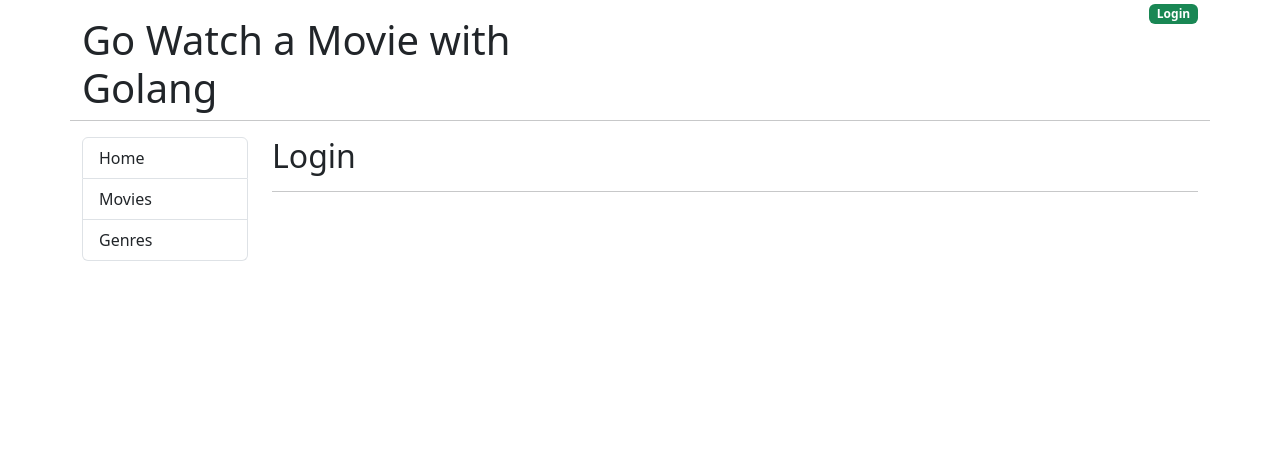
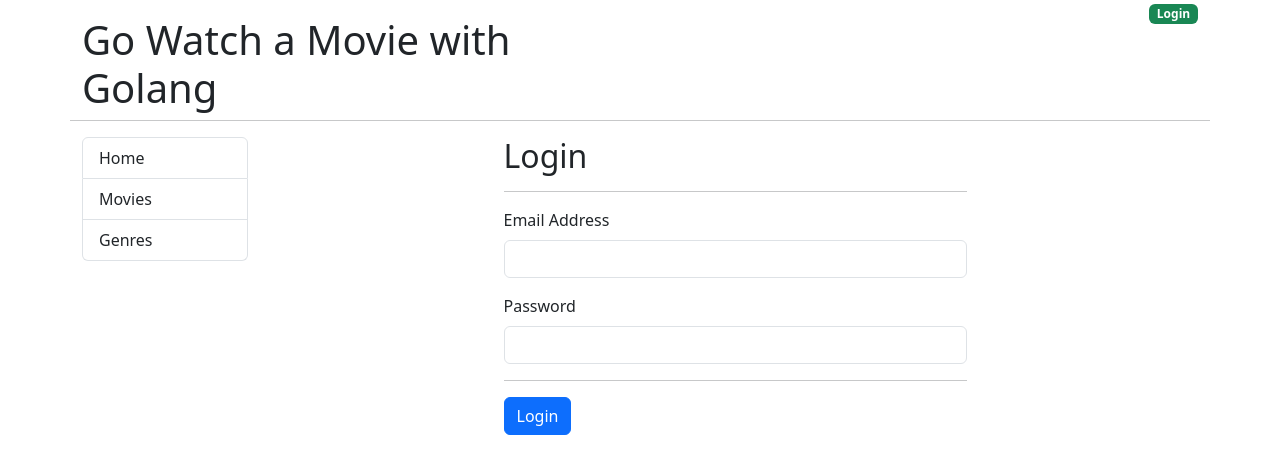
Before and after one commit to armagantas/go-movies-client, a React (Vite) app: page /login in a window 1280 px wide. Shown: the top 474 px of the page. Built offline with nearby package versions, Linux system fonts and the light colour scheme.

Commit message:
login form done.

```diff
--- a/src/App.jsx
+++ b/src/App.jsx
@@ -12,7 +12,7 @@
         </div>
         <div className="col text-end">
           {jwtToken === "" ? (
-            <Link href="/login">
+            <Link to="/login">
               <span className="badge bg-success">Login</span>
             </Link>
           ) : (
--- /dev/null
+++ b/src/components/Form/Input.jsx
@@ -0,0 +1,25 @@
+import React, { forwardRef } from "react";
+
+const Input = forwardRef((props, ref) => {
+  return (
+    <div className="mb-3">
+      <label htmlFor={props.name} className="form-label">
+        {props.title}
+      </label>
+      <input
+        type={props.type}
+        className={props.className}
+        id={props.name}
+        ref={ref}
+        name={props.name}
+        placeholder={props.placeholder}
+        onChange={props.onChange}
+        autoComplete={props.autoComplete}
+        value={props.value}
+      />
+      <div className="props.errorDiv">{props.errorMsg}</div>
+    </div>
+  );
+});
+
+export default Input;
--- a/src/components/Login.jsx
+++ b/src/components/Login.jsx
@@ -1,10 +1,44 @@
-import React from "react";
+import React, { useState } from "react";
+import Input from "./Form/Input";
 
 const Login = () => {
+  const [email, setEmail] = useState("");
+  const [password, setPassword] = useState("");
+
+  const handleSubmit = (event) => {
+    event.preventDefault();
+
+    if (email === "admin@example.com") {
+    }
+  };
   return (
-    <div>
+    <div className="col-md-6 offset-md-3">
       <h2>Login</h2>
       <hr />
+
+      <form onSubmit={handleSubmit}>
+        <Input
+          title="Email Address"
+          type="email"
+          className="form-control"
+          name="email"
+          autoComplete="email-new"
+          onChange={(event) => setEmail(event.target.value)}
+        />
+
+        <Input
+          title="Password"
+          type="password"
+          className="form-control"
+          name="password"
+          autoComplete="password-new"
+          onChange={(event) => setPassword(event.target.value)}
+        />
+
+        <hr />
+
+        <input type="submit" className="btn btn-primary" value="Login" />
+      </form>
     </div>
   );
 };
```
